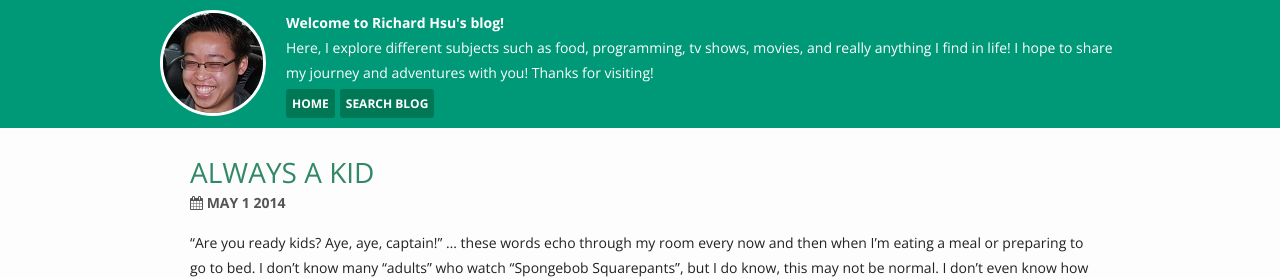
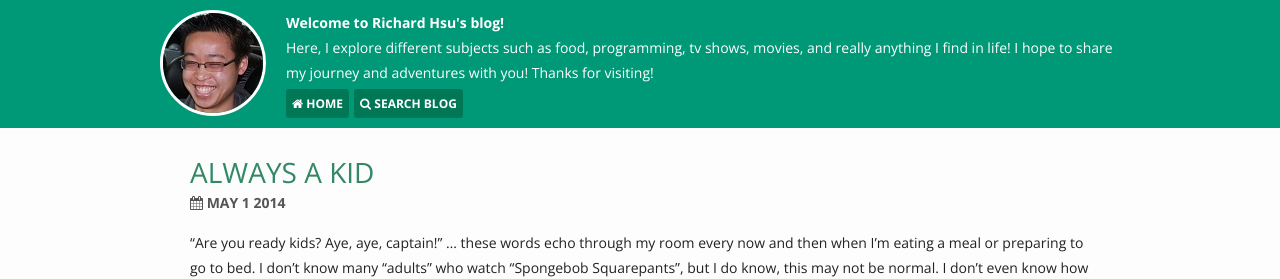
Before and after one commit to richardhsu/richardhsu.github.io, a Jekyll site: the page built from index.html, in a window 1280 px wide. Shown: the top 279 px of the page. Built offline with Jekyll 4.4.1, drawn with Linux system fonts in a browser that asks for light colours; nearby versions of some CDN libraries; Markdown is read by kramdown in place of the engine named in the settings; the list of posts is cut into pages by our own code.

Commit message:
Added icons to navigation.

```diff
--- a/_layouts/default.html
+++ b/_layouts/default.html
@@ -22,8 +22,8 @@
       I find in life! I hope to share my journey and adventures with you! Thanks for visiting!
     </div>
     <ul class="pages">
-      <li><a href="{{ site.url }}">Home</a></li>
-      <li><a href="{{ site.url }}/search.html">Search Blog</a></li>
+      <li><a href="{{ site.url }}"><i class="fa fa-home"></i> Home</a></li>
+      <li><a href="{{ site.url }}/search.html"><i class="fa fa-search"></i> Search Blog</a></li>
     </ul>
   </div>
 </div>
```
